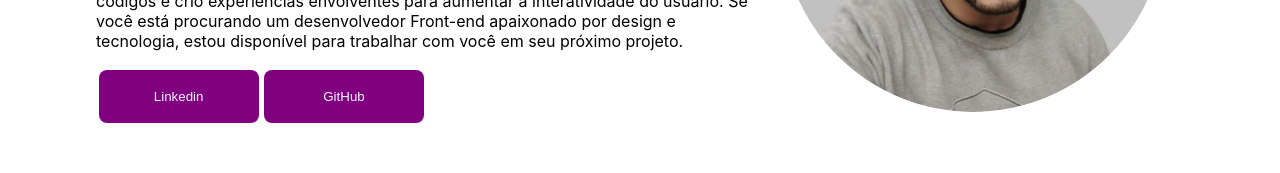
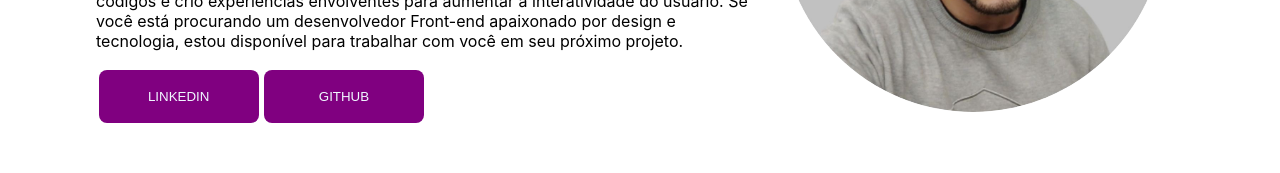
Before and after one commit to jonas-amilton/portfolio, a React (Create React App) app: page / in a window 1280 px wide. Shown: the part 418-591 px from the top of the page. Built offline with nearby package versions, Linux system fonts and the light colour scheme.

Commit message:
feat:sparkles:

```diff
--- a/src/Components/CardInicio/CardInicio.jsx
+++ b/src/Components/CardInicio/CardInicio.jsx
@@ -23,8 +23,24 @@ function CardInicio() {
             trabalhar com você em seu próximo projeto.
           </p>
           <div className="buttons">
-            <button>Linkedin</button>
-            <button>GitHub</button>
+            <button>
+              <a
+                href="https://www.linkedin.com/in/jonas-ag-silva"
+                target="_blank"
+                rel="noopener noreferrer"
+              >
+                LINKEDIN
+              </a>
+            </button>
+            <button>
+              <a
+                href="https://github.com/jonas-amilton"
+                target="_blank"
+                rel="noopener noreferrer"
+              >
+                GITHUB
+              </a>
+            </button>
           </div>
         </div>
         <div className="div-photo">
--- a/src/Components/CardInicio/style.css
+++ b/src/Components/CardInicio/style.css
@@ -14,6 +14,11 @@
   justify-content: flex-start;
 }
 
+.buttons a {
+  text-decoration: none;
+  color: aliceblue;
+}
+
 .buttons button {
   width: 12em;
   height: 4em;
@@ -21,7 +26,6 @@
   background-color: purple;
   border: none;
   border-radius: 0.6em;
-  color: aliceblue;
 }
 
 .buttons button:hover {
```
